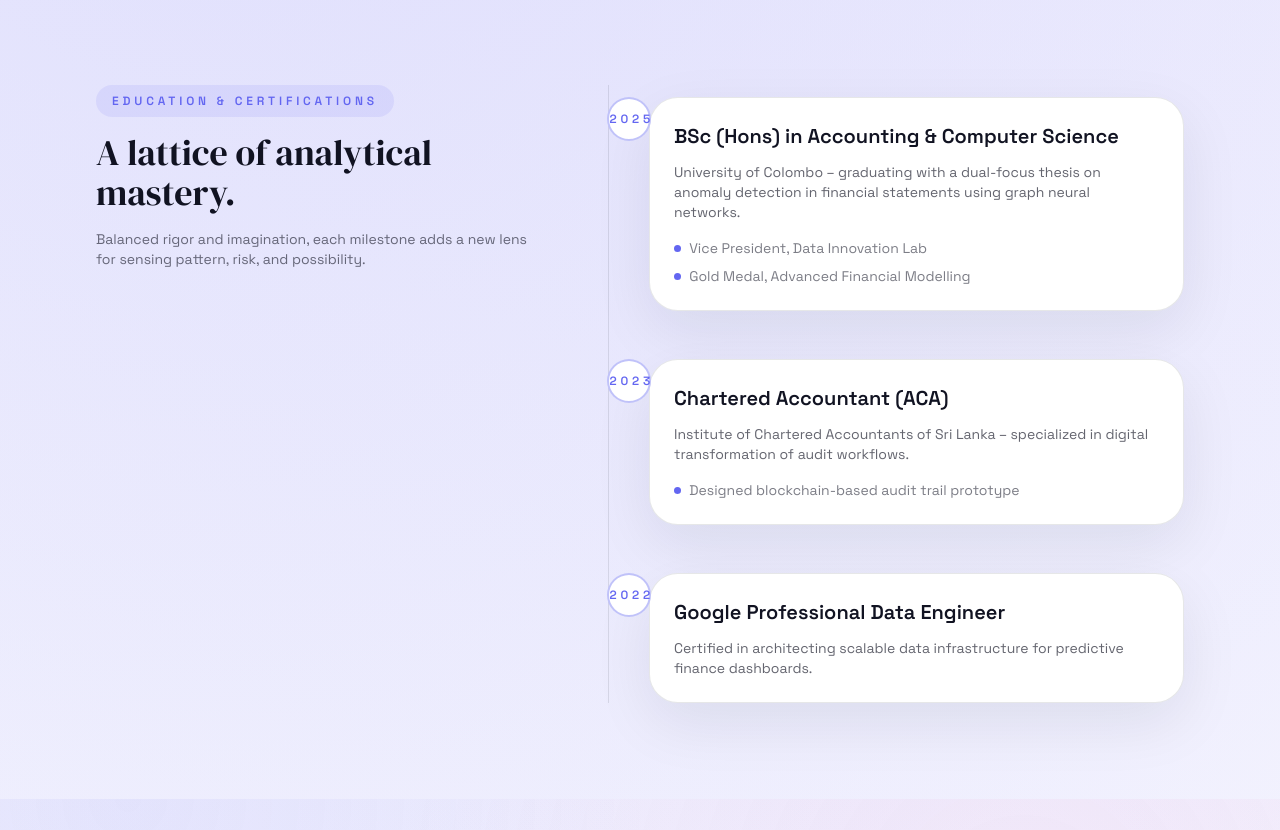
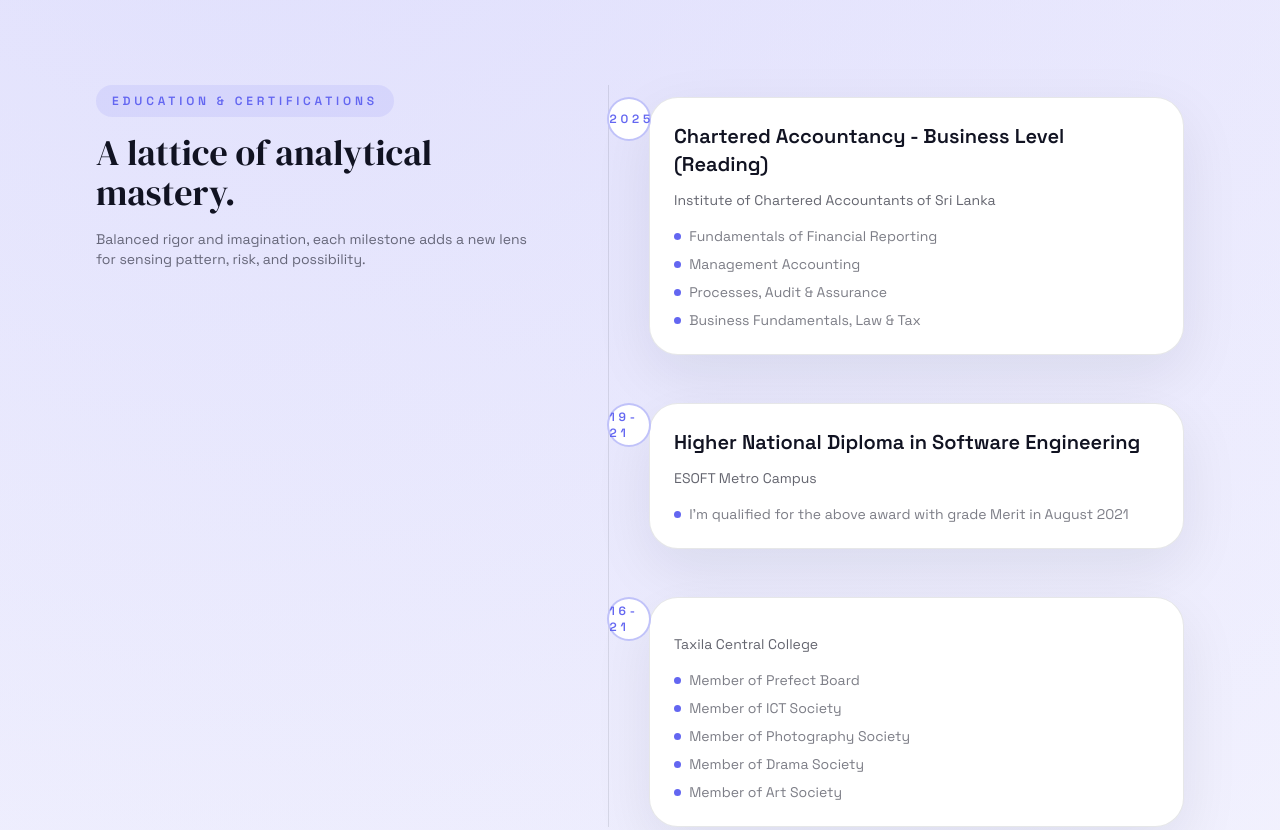
Before and after one commit to MiyuruAmarasiri/miyuruamarasiri.github.io, a website built with webpack: page index.html in a window 1280 px wide. Shown: the part 1540-2370 px from the top of the page. Built offline with nearby package versions, Linux system fonts and the light colour scheme.

Commit message:
Update education details in index.html

```diff
--- a/index.html
+++ b/index.html
@@ -164,31 +164,50 @@
           <div class="timeline__item relative space-y-3" data-scroll-reveal>
             <div class="timeline__point absolute -left-[2.6rem] grid h-11 w-11 place-items-center rounded-full border-2 border-aurora/40 bg-white text-xs font-semibold uppercase tracking-[0.32em] text-aurora">2025</div>
             <div class="timeline__content rounded-[1.8rem] border border-ink/10 bg-white p-6 shadow-subtle">
-              <h3 class="text-xl font-semibold text-ink">BSc (Hons) in Accounting &amp; Computer Science</h3>
-              <p class="mt-3 text-sm text-ink/65">University of Colombo – graduating with a dual-focus thesis on anomaly detection in financial statements using graph neural networks.</p>
+              <h3 class="text-xl font-semibold text-ink">Chartered Accountancy - Business Level (Reading)</h3>
+              <p class="mt-3 text-sm text-ink/65">Institute of Chartered Accountants of Sri Lanka</p>
               <ul class="mt-4 space-y-2 text-sm text-ink/55">
-                <li class="flex items-center gap-2"><span class="icon-dot text-aurora" aria-hidden="true"></span>Vice President, Data Innovation Lab</li>
-                <li class="flex items-center gap-2"><span class="icon-dot text-aurora" aria-hidden="true"></span>Gold Medal, Advanced Financial Modelling</li>
+                <li class="flex items-center gap-2"><span class="icon-dot text-aurora" aria-hidden="true"></span>Fundamentals of Financial Reporting</li>
+                <li class="flex items-center gap-2"><span class="icon-dot text-aurora" aria-hidden="true"></span>Management Accounting</li>
+                <li class="flex items-center gap-2"><span class="icon-dot text-aurora" aria-hidden="true"></span>Processes, Audit & Assurance</li>
+                <li class="flex items-center gap-2"><span class="icon-dot text-aurora" aria-hidden="true"></span>Business Fundamentals, Law & Tax</li>
               </ul>
             </div>
           </div>
           <div class="timeline__item relative space-y-3" data-scroll-reveal>
-            <div class="timeline__point absolute -left-[2.6rem] grid h-11 w-11 place-items-center rounded-full border-2 border-aurora/40 bg-white text-xs font-semibold uppercase tracking-[0.32em] text-aurora">2023</div>
+            <div class="timeline__point absolute -left-[2.6rem] grid h-11 w-11 place-items-center rounded-full border-2 border-aurora/40 bg-white text-xs font-semibold uppercase tracking-[0.32em] text-aurora">19-21</div>
             <div class="timeline__content rounded-[1.8rem] border border-ink/10 bg-white p-6 shadow-subtle">
-              <h3 class="text-xl font-semibold text-ink">Chartered Accountant (ACA)</h3>
-              <p class="mt-3 text-sm text-ink/65">Institute of Chartered Accountants of Sri Lanka – specialized in digital transformation of audit workflows.</p>
+              <h3 class="text-xl font-semibold text-ink">Higher National Diploma in Software Engineering</h3>
+              <p class="mt-3 text-sm text-ink/65">ESOFT Metro Campus</p>
               <ul class="mt-4 space-y-2 text-sm text-ink/55">
-                <li class="flex items-center gap-2"><span class="icon-dot text-aurora" aria-hidden="true"></span>Designed blockchain-based audit trail prototype</li>
+                <li class="flex items-center gap-2"><span class="icon-dot text-aurora" aria-hidden="true"></span>I'm qualified for the above award with grade Merit in August 2021</li>
               </ul>
             </div>
           </div>
           <div class="timeline__item relative space-y-3" data-scroll-reveal>
-            <div class="timeline__point absolute -left-[2.6rem] grid h-11 w-11 place-items-center rounded-full border-2 border-aurora/40 bg-white text-xs font-semibold uppercase tracking-[0.32em] text-aurora">2022</div>
+            <div class="timeline__point absolute -left-[2.6rem] grid h-11 w-11 place-items-center rounded-full border-2 border-aurora/40 bg-white text-xs font-semibold uppercase tracking-[0.32em] text-aurora">16-21</div>
             <div class="timeline__content rounded-[1.8rem] border border-ink/10 bg-white p-6 shadow-subtle">
-              <h3 class="text-xl font-semibold text-ink">Google Professional Data Engineer</h3>
-              <p class="mt-3 text-sm text-ink/65">Certified in architecting scalable data infrastructure for predictive finance dashboards.</p>
+              <h3 class="text-xl font-semibold text-ink"></h3>
+              <p class="mt-3 text-sm text-ink/65">Taxila Central College</p>
+              <ul class="mt-4 space-y-2 text-sm text-ink/55">
+                <li class="flex items-center gap-2"><span class="icon-dot text-aurora" aria-hidden="true"></span>Member of Prefect Board</li>
+                <li class="flex items-center gap-2"><span class="icon-dot text-aurora" aria-hidden="true"></span>Member of ICT Society</li>
+                <li class="flex items-center gap-2"><span class="icon-dot text-aurora" aria-hidden="true"></span>Member of Photography Society</li>
+                <li class="flex items-center gap-2"><span class="icon-dot text-aurora" aria-hidden="true"></span>Member of Drama Society</li>
+                <li class="flex items-center gap-2"><span class="icon-dot text-aurora" aria-hidden="true"></span>Member of Art Society</li>
+              </ul>
             </div>
           </div>
+          <!-- <div class="timeline__item relative space-y-3" data-scroll-reveal>
+            <div class="timeline__point absolute -left-[2.6rem] grid h-11 w-11 place-items-center rounded-full border-2 border-aurora/40 bg-white text-xs font-semibold uppercase tracking-[0.32em] text-aurora">19-21</div>
+            <div class="timeline__content rounded-[1.8rem] border border-ink/10 bg-white p-6 shadow-subtle">
+              <h3 class="text-xl font-semibold text-ink">Higher National Diploma in Software Engineering</h3>
+              <p class="mt-3 text-sm text-ink/65">ESOFT Metro Campus</p>
+              <ul class="mt-4 space-y-2 text-sm text-ink/55">
+                <li class="flex items-center gap-2"><span class="icon-dot text-aurora" aria-hidden="true"></span>I'm qualified for the above award with grade Merit in August 2021</li>
+              </ul>
+            </div>
+          </div> -->
         </div>
       </div>
     </section>
```
